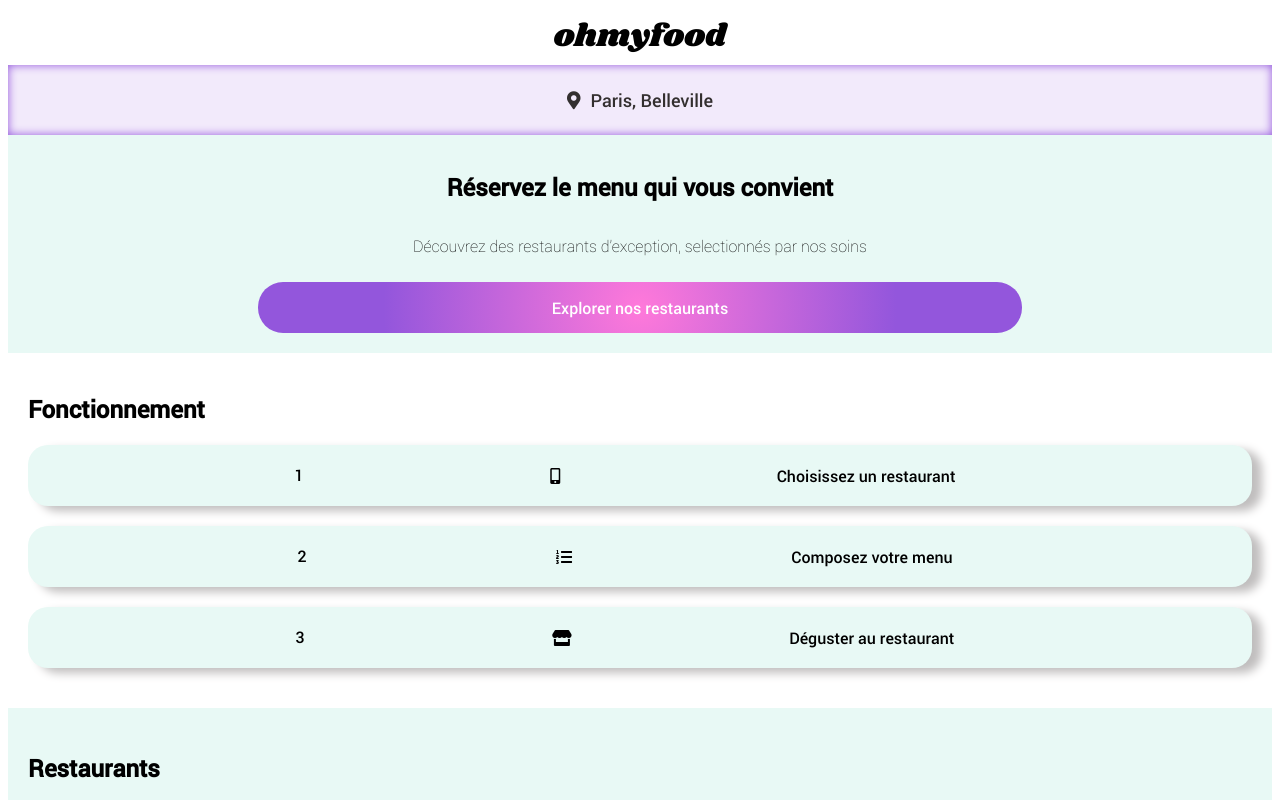
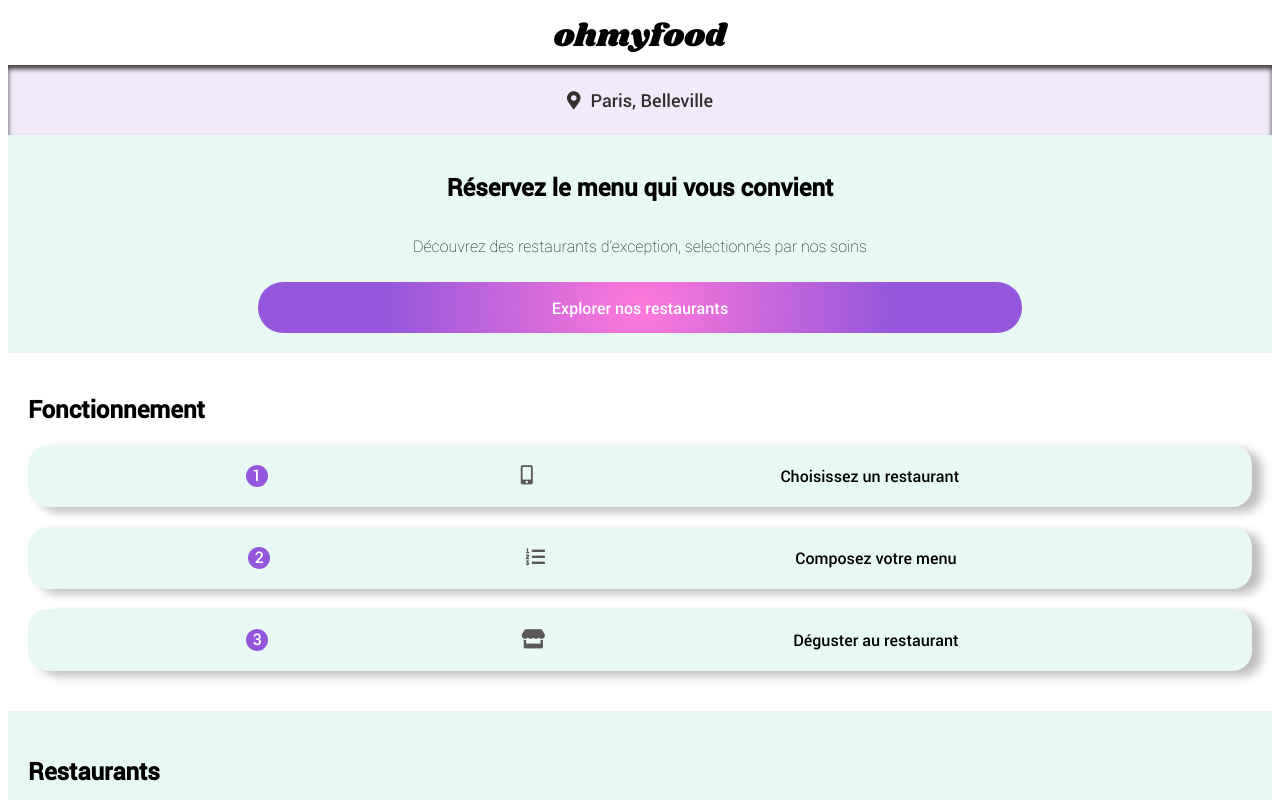
Before and after one commit to Ju-work/-Philippon_Juliette_3_25032021-, a plain HTML site: page index_accueil.html in a window 1280 px wide. Shown: the top 800 px of the page. Drawn offline with Linux system fonts and the light colour scheme.

Commit message:
13-04-21-11h00

```diff
--- a/sass/_variables.scss
+++ b/sass/_variables.scss
@@ -1,3 +1,3 @@
-$primary: #9356dc;
+$primary: rgb(147, 86, 220);
 $secondary: #ff79da;
 $tertiary: #99e2d0;
--- a/sass/style.scss
+++ b/sass/style.scss
@@ -41,8 +41,7 @@
   text-align: center;
   padding: 5px;
   background: lighten($color: $primary, $amount: 35%);
-  box-shadow: inset 0 0 10px $primary;
-
+  box-shadow: 0px 4px 5px 0px rgba(0, 0, 0, 0.75) inset;
   p {
     margin-left: 10px;
   }
@@ -70,11 +69,7 @@
 
 .btn {
   background: rgb(255, 121, 218);
-  background: radial-gradient(
-    circle,
-    rgba(255, 121, 218, 1) 0%,
-    rgba(147, 86, 220, 1) 67%
-  );
+  background: radial-gradient(circle, #ff79da 0%, #9356dc 67%);
   width: 60%;
   align-self: center;
   color: white;
@@ -110,16 +105,16 @@ section {
   margin-bottom: 20px;
   box-shadow: 10px 5px 10px rgb(192, 190, 190);
 
-  /*&:hover {
+  &:hover {
     background: $tertiary;
-  }*/
+  }
 
   .manual {
     position: relative;
     right: 30px;
   }
 
-  ring {
+  .ring {
     width: 22px;
     height: 22px;
     color: white;
@@ -131,7 +126,6 @@ section {
     text-align: center;
     position: relative;
     left: -45px;
-  }
 
     span {
       position: relative;
@@ -139,8 +133,9 @@ section {
       bottom: 1px;
       font-family: 'roboto_medium';
     }
+  }
 
-  picto {
+  .picto {
     display: flex;
 
     i {
@@ -230,7 +225,7 @@ footer {
     padding-left: 15px;
   }
 }
-/*propriétés restaurant 1: la palette du gout**************************************/
+/*propriétés restaurants**************************************************************/
 .band {
   display: flex;
   align-items: center;
@@ -292,3 +287,63 @@ footer {
     padding-bottom: 10px;
   }
 }
+
+/*media queries******************************************************************/
+
+/*@media screen and (min-width: 501px) and (max-width: 1024px) {
+  body {
+    max-width: 100%;
+  }
+
+  .btn {
+    width: 30%;
+  }
+
+  section {
+    max-width: 100%;
+    display: flex;
+    flex-direction: row;
+    flex-wrap: wrap;
+    justify-content: space-between;
+    align-items: center;
+
+    h2 {
+      width: 100%;
+      text-align: center;
+      padding-bottom: 20px;
+    }
+    .ring {
+      margin-left: 10px;
+    }
+  }
+
+  .bouton {
+    width: 25%;
+    display: flex;
+    flex-direction: row;
+    flex-wrap: nowrap;
+  }
+}
+.restaurant {
+  max-width: 100%;
+  display: flex;
+  flex-direction: row;
+  flex-wrap: wrap;
+  justify-content: space-between;
+  align-items: center;
+
+  h3 {
+    width: 100%;
+    padding-bottom: 20px;
+  }
+  .card {
+    width: 48%;
+  }
+  .new_frame {
+    position: relative;
+    left: 350px;
+    bottom: 230px;
+    text-align: center;
+  }
+}
+*/
```
Also changed, not shown: sass/style.css, 1 other file. Lines whose indentation alone changed are shown as unchanged.
